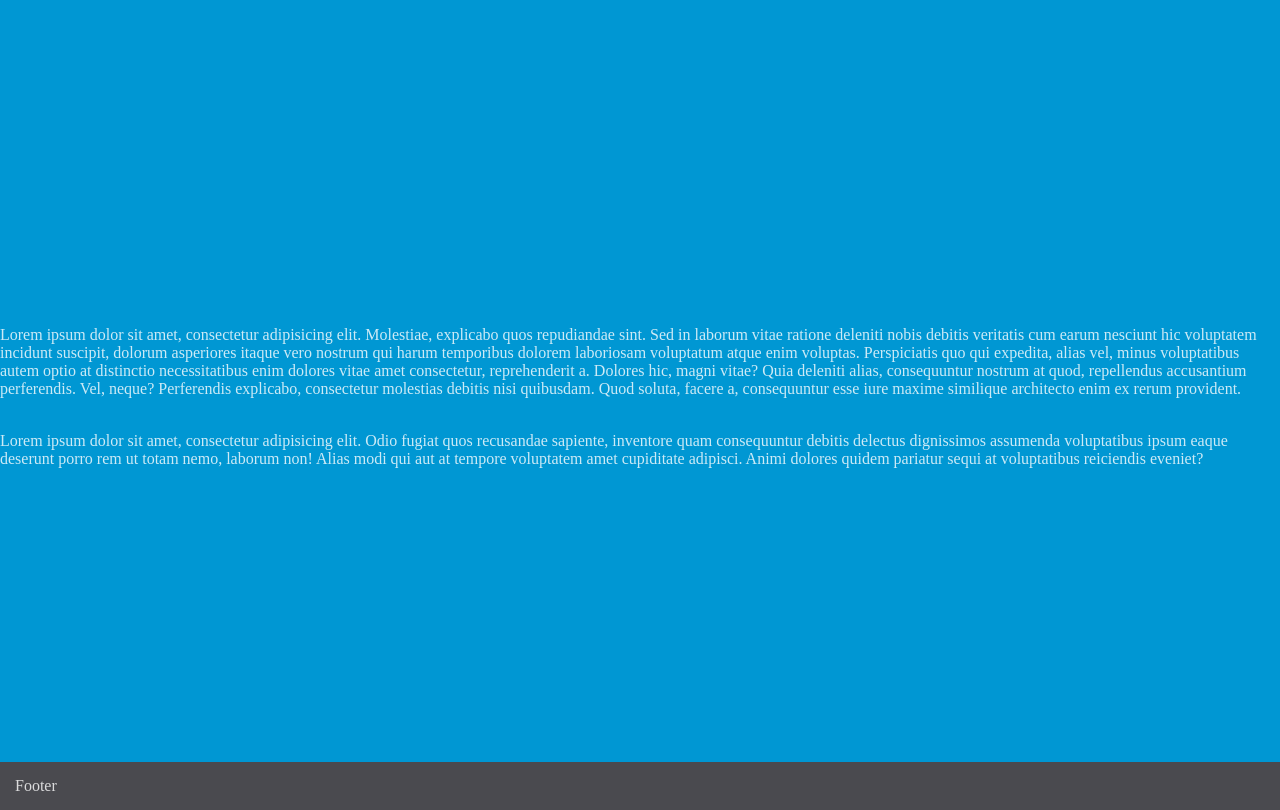
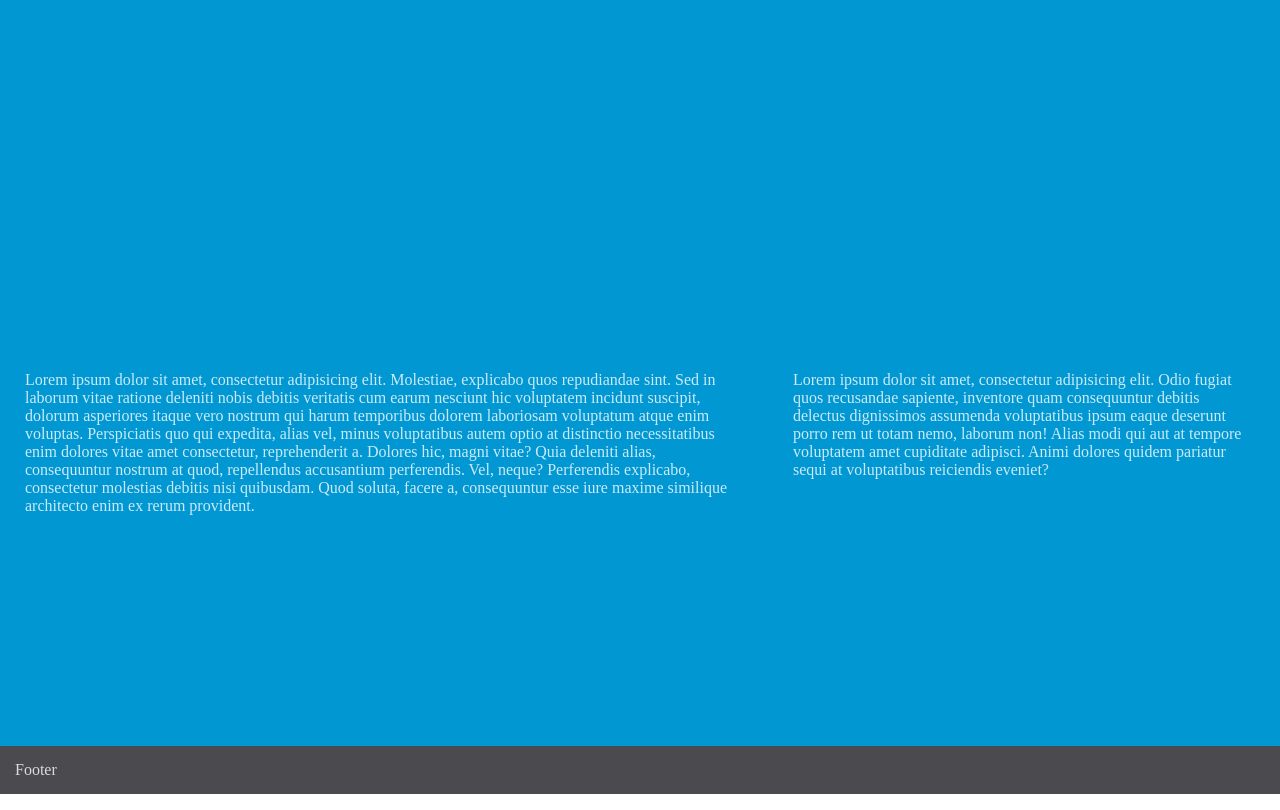
Before and after one commit to joffy69/responsive-mini-project, a plain HTML site: page index.html in a window 1280 px wide. Shown: the part 54-864 px from the top of the page. Drawn offline with Linux system fonts and the light colour scheme.

Commit message:
style the columns

```diff
--- a/index.html
+++ b/index.html
@@ -14,6 +14,7 @@
 			</header>
 
 			<section class="section">
+				<div class="vcenter">
 					<article class="article column column-60">
 						<p class="section-paragraph">
 						Lorem ipsum dolor sit amet, consectetur adipisicing elit. Molestiae, explicabo quos repudiandae sint. Sed in laborum vitae ratione deleniti nobis debitis veritatis cum earum nesciunt hic voluptatem incidunt suscipit, dolorum asperiores itaque vero nostrum qui harum temporibus dolorem laboriosam voluptatum atque enim voluptas. Perspiciatis quo qui expedita, alias vel, minus voluptatibus autem optio at distinctio necessitatibus enim dolores vitae amet consectetur, reprehenderit a. Dolores hic, magni vitae? Quia deleniti alias, consequuntur nostrum at quod, repellendus accusantium perferendis. Vel, neque? Perferendis explicabo, consectetur molestias debitis nisi quibusdam. Quod soluta, facere a, consequuntur esse iure maxime similique architecto enim ex rerum provident.
@@ -24,8 +25,11 @@
 							Lorem ipsum dolor sit amet, consectetur adipisicing elit. Odio fugiat quos recusandae sapiente, inventore quam consequuntur debitis delectus dignissimos assumenda voluptatibus ipsum eaque deserunt porro rem ut totam nemo, laborum non! Alias modi qui aut at tempore voluptatem amet cupiditate adipisci. Animi dolores quidem pariatur sequi at voluptatibus reiciendis eveniet?
 						</p>
 					</aside>
+				</div>
 				</section>
-				<footer class="footer">Footer</footer>
+				<footer class="footer">
+					Footer
+				</footer>
 		</main>
 	</body>
 </html>
--- a/main.css
+++ b/main.css
@@ -23,7 +23,7 @@ body, html {
 
 }
 
-.article, .aside {
+.vcenter {
     position: relative;
     top: 50%;
     transform: translateY(-50%);
@@ -31,9 +31,24 @@ body, html {
 
 .section-paragraph {
     font-size: 1em;
+    margin: 25px;
 }
 
 .footer {
     background-color: #4a4a4f;
     padding: 15px;
 }
+
+
+
+@media (min-width: 768px) {
+    .column {
+    float: left;
+}
+    .column-60 {
+        width: 60%;
+    }
+    .column-40 {
+        width: 40%;
+    }
+}
```
Lines whose indentation alone changed are shown as unchanged.
